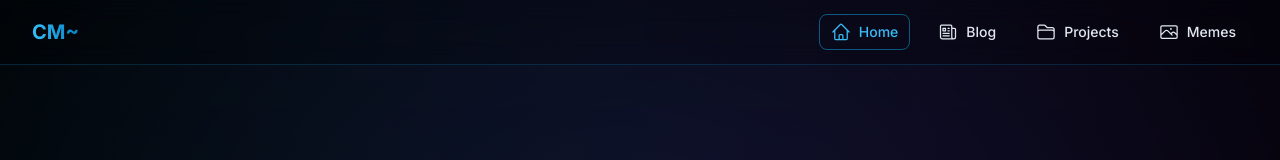
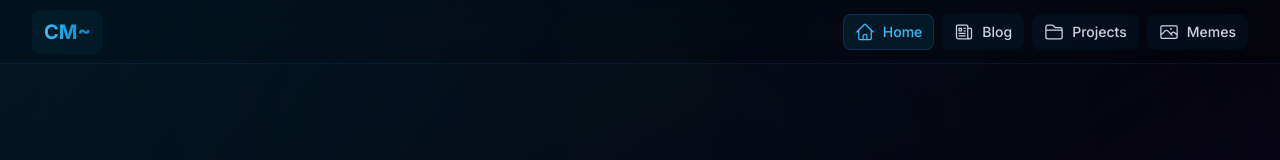
Before and after one commit to CoreyMcKay/CoreyMcKay.github.io, a Next.js app: page / in a window 1280 px wide. Shown: the top 160 px of the page. Built offline with nearby package versions, Linux system fonts and the light colour scheme.

Commit message:
Enhance UI with sophisticated animations and sleek design

```diff
--- a/src/app/layout.tsx
+++ b/src/app/layout.tsx
@@ -19,24 +19,32 @@ export default function RootLayout({
 }) {
   return (
     <html lang="en" className={`${inter.variable} ${firaCode.variable}`}>
-      <body className="min-h-screen bg-[#0a0f1c] antialiased">
+      <body className="min-h-screen bg-[#0a0f1c] antialiased selection:bg-primary-500/20 selection:text-primary-200">
         <ThemeProviderWrapper>
           <div className="relative min-h-screen overflow-hidden">
             {/* Background Effects */}
             <div className="fixed inset-0 z-0">
+              {/* Grid Pattern */}
               <div
-                className="absolute inset-0 bg-[url('/grid.svg')] bg-center [mask-image:linear-gradient(180deg,white,rgba(255,255,255,0))]"
-                style={{ opacity: '0.15' }}
+                className="absolute inset-0 bg-[url('/grid.svg')] bg-center [mask-image:linear-gradient(to_bottom,white,transparent)]"
+                style={{ opacity: '0.1' }}
               />
-              <div className="absolute inset-0 bg-gradient-to-b from-transparent via-black/50 to-black" />
-              <div className="absolute inset-0 bg-gradient-to-r from-primary-900/30 to-secondary-900/30 backdrop-blur-[1px]" />
+
+              {/* Gradient Overlays */}
+              <div className="absolute inset-0 bg-gradient-to-b from-transparent via-black/30 to-black" />
               <div className="absolute inset-0 bg-[radial-gradient(circle_at_center,transparent_0%,rgba(0,0,0,0.8)_100%)]" />
+
+              {/* Accent Colors */}
+              <div className="absolute inset-0 bg-gradient-to-br from-primary-900/20 via-transparent to-secondary-900/20 backdrop-blur-[1px]" />
+
+              {/* Animated Glow */}
+              <div className="absolute inset-0 bg-gradient-to-r from-primary-500/5 via-transparent to-secondary-500/5 animate-pulse" />
             </div>
 
             {/* Content */}
             <div className="relative z-10">
               <Navbar />
-              <main className="container mx-auto px-4 sm:px-6 lg:px-8 pt-20 pb-16 max-w-7xl">
+              <main className="container mx-auto px-4 sm:px-6 lg:px-8 pt-24 pb-16 max-w-7xl">
                 {children}
               </main>
             </div>
--- a/src/components/Navbar.tsx
+++ b/src/components/Navbar.tsx
@@ -16,17 +16,28 @@ export default function Navbar() {
   const pathname = usePathname()
 
   return (
-    <nav className="fixed top-0 left-0 right-0 z-50 backdrop-blur-md bg-black/20 border-b border-primary-500/20">
-      <div className="container mx-auto px-4 sm:px-6 lg:px-8">
+    <nav className="fixed top-0 left-0 right-0 z-50">
+      <div className="absolute inset-0 bg-black/10 backdrop-blur-md border-b border-primary-500/10" />
+      <div className="container relative mx-auto px-4 sm:px-6 lg:px-8">
         <div className="flex items-center justify-between h-16">
+          {/* Logo */}
           <Link
             href="/"
-            className="text-xl font-bold bg-gradient-to-r from-primary-400 to-primary-600 bg-clip-text text-transparent hover:opacity-80 transition-opacity"
+            className="group relative px-3 py-2"
           >
-            CM~
+            <span className="relative z-10 text-xl font-bold bg-gradient-to-r from-primary-400 to-primary-600 bg-clip-text text-transparent group-hover:opacity-80 transition-opacity">
+              CM~
+            </span>
+            <motion.div
+              className="absolute inset-0 bg-primary-500/5 rounded-lg opacity-0 group-hover:opacity-100 transition-opacity"
+              initial={false}
+              animate={{ scale: [0.95, 1], opacity: [0, 1] }}
+              exit={{ scale: 0.95, opacity: 0 }}
+            />
           </Link>
 
-          <div className="flex space-x-1 sm:space-x-4">
+          {/* Navigation */}
+          <div className="flex space-x-1 sm:space-x-2">
             {navItems.map((item) => {
               const isActive = pathname === item.href
               const Icon = item.icon
@@ -35,18 +46,26 @@ export default function Navbar() {
                 <Link
                   key={item.href}
                   href={item.href}
-                  className={`relative px-3 py-2 rounded-lg text-sm font-medium transition-colors
-                    hover:text-primary-400 hover:bg-primary-500/10
-                    ${isActive ? 'text-primary-400' : 'text-slate-200'}`}
+                  className={`group relative px-3 py-2 rounded-lg text-sm font-medium transition-all duration-200
+                    ${isActive ? 'text-primary-400' : 'text-slate-300 hover:text-primary-400'}`}
                 >
-                  <span className="flex items-center space-x-2">
-                    <Icon className="w-5 h-5" />
+                  <span className="relative z-10 flex items-center space-x-2">
+                    <Icon className={`w-5 h-5 transition-transform group-hover:scale-110 ${isActive ? 'text-primary-400' : ''}`} />
                     <span className="hidden sm:inline">{item.name}</span>
                   </span>
 
+                  {/* Hover Effect */}
+                  <motion.div
+                    className="absolute inset-0 bg-primary-500/5 rounded-lg opacity-0 group-hover:opacity-100 transition-opacity"
+                    initial={false}
+                    animate={{ scale: [0.95, 1], opacity: [0, 1] }}
+                    exit={{ scale: 0.95, opacity: 0 }}
+                  />
+
+                  {/* Active Indicator */}
                   {isActive && (
                     <motion.div
-                      className="absolute inset-0 border border-primary-500/50 rounded-lg"
+                      className="absolute inset-0 border border-primary-500/20 rounded-lg bg-primary-500/5"
                       layoutId="navbar-active"
                       transition={{
                         type: "spring",
```
